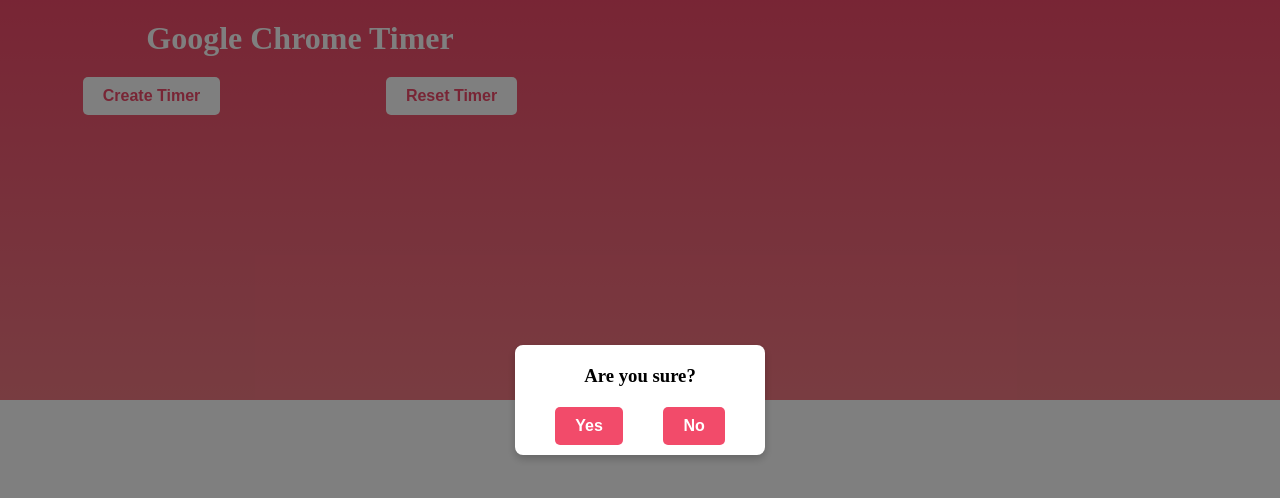
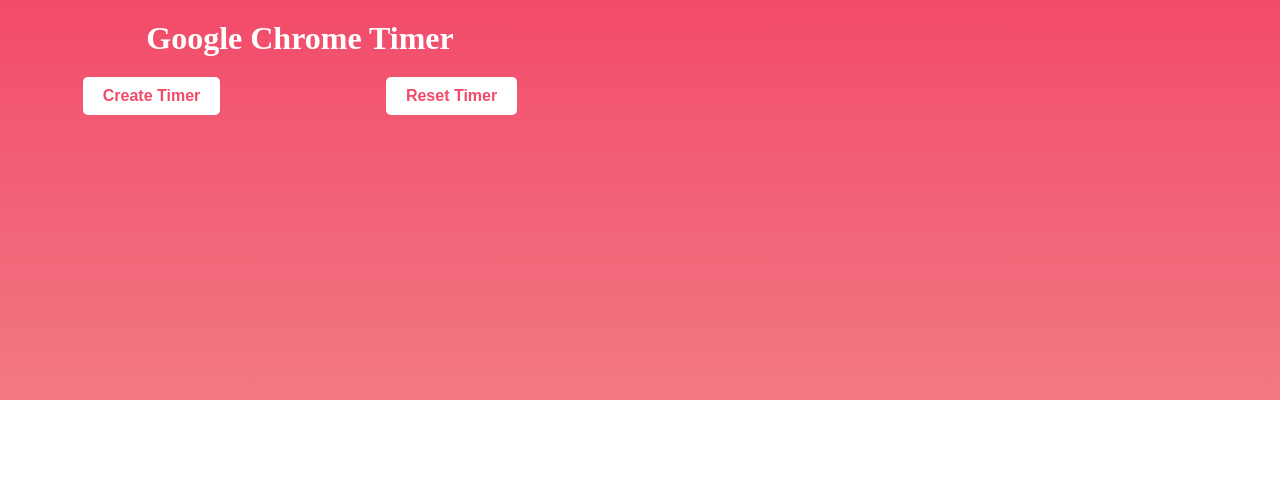
Before and after one commit to aadil42/Google-chrome-timer, a React (Create React App) app: page / in a window 1280 px wide. Shown: the top 498 px of the page. Built offline with nearby package versions, Linux system fonts and the light colour scheme.

Commit message:
display alert for reset dynamically, hide the popup when user clicks yes or no

```diff
--- a/src/App.js
+++ b/src/App.js
@@ -1,3 +1,5 @@
+import { useState } from "react";
+
 import CONST from "./CONST";
 import Model from "./components/Model";
 import GradientDiv from "./components/GradientDiv";
@@ -10,8 +12,11 @@
 
 function App() {
 
+  const [shouldShowPopup, setShouldShowPopup] = useState(false);
+
   const onResetClick = () => {
-    alert("Are you sure you wanna reset?");
+    // alert("Are you sure you wanna reset?");
+    setShouldShowPopup(true);
   }
 
   const onCreateClick = () => {
@@ -19,11 +24,13 @@
   }
 
   const onNoClick = () => {
-
+    setShouldShowPopup(false);
   }
 
   const onYesClick = () =>  {
-
+    // delete everything that is added
+    // hide the alertPopup
+    setShouldShowPopup(false);
   }
 
   return (
@@ -57,14 +64,14 @@
             ]}
           />
 
-          <AlertPopup
+          {shouldShowPopup && <AlertPopup
             width={CONST.RESET_CONFIRMATION_WIDTH}
             height={CONST.RESET_CONFIRMATION_HEIGHT}
             color="#ffffff"
             message={CONST.RESET_CONFIRMATION_MESSAGE}
             onYes={() => { onYesClick() }}
             onNo={() => { onNoClick() }}
-          />
+          />}
 
         </Model>
        </GradientDiv>
```
